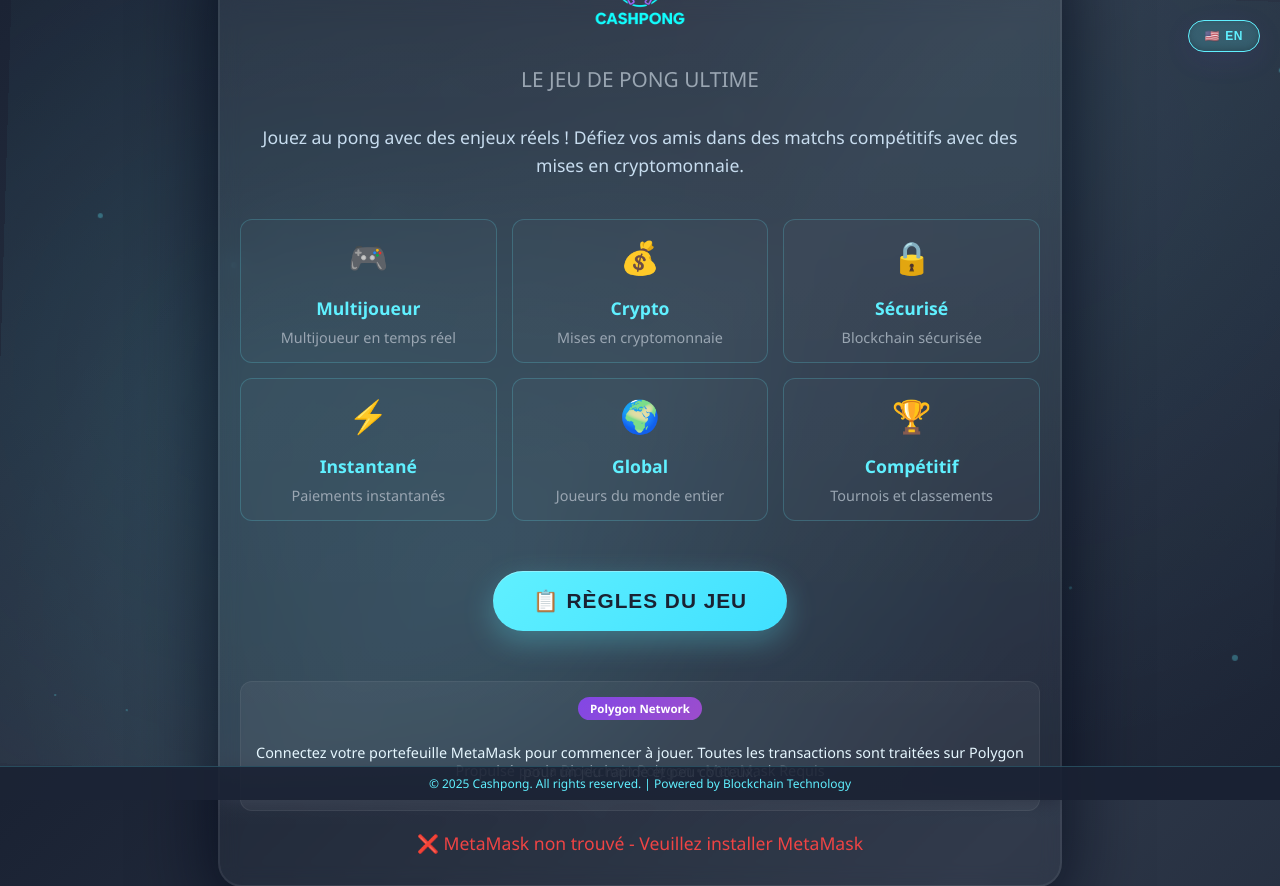
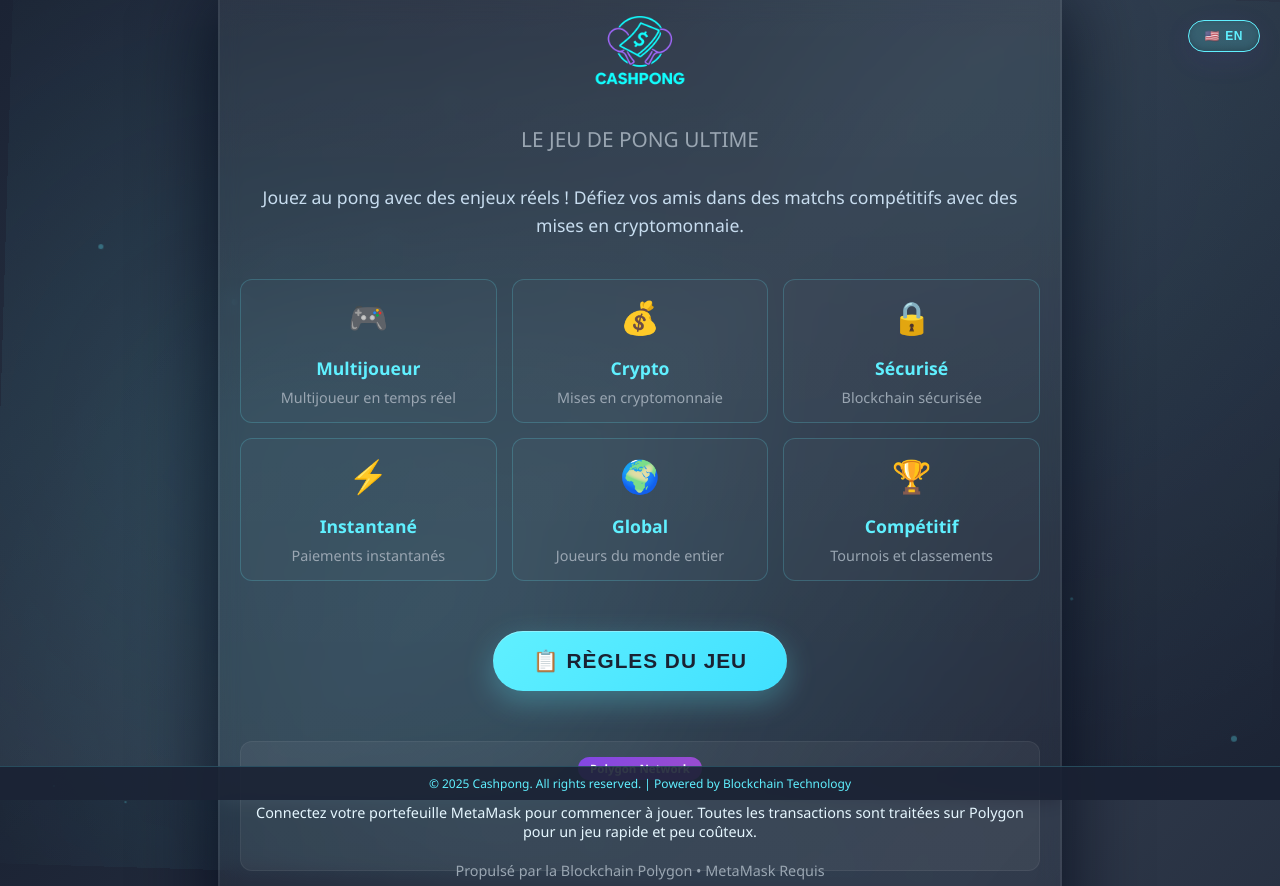
Before and after one commit to Aestheticsgods/cashpong-game, a website: page main.html in a window 1280 px wide. Shown: the top 886 px of the page. Drawn offline with Linux system fonts and the light colour scheme.

Commit message:
Fix top visibility issue - add proper padding to prevent content cutoff

```diff
--- a/main.html
+++ b/main.html
@@ -14,8 +14,8 @@
       color: #e6f7ff;
       font-family: 'Segoe UI', Arial, sans-serif;
       margin: 0;
-      padding: 0;
-      min-height: 100vh;
+      padding: 60px 0 40px 0;
+      min-height: calc(100vh - 100px);
       display: flex;
       align-items: center;
       justify-content: center;
```
Also changed, not shown: new/main.html (+2 -2 lines).
